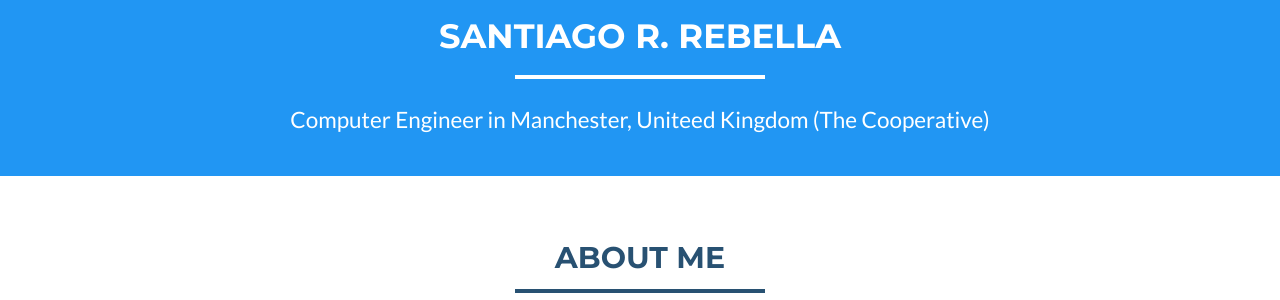
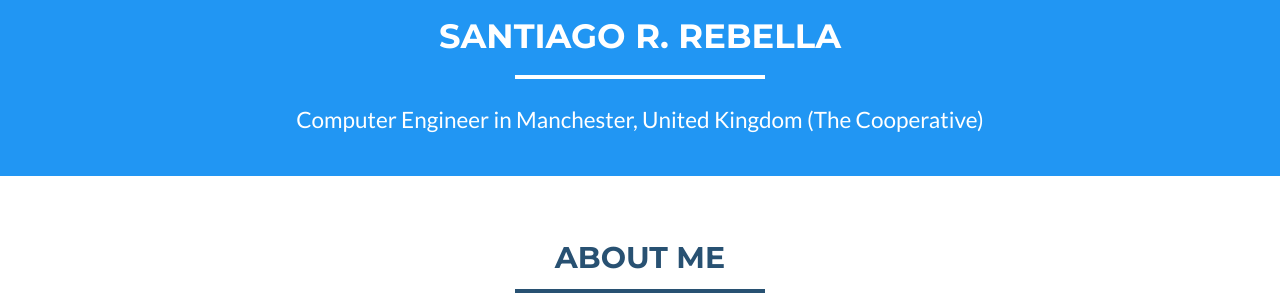
Before and after one commit to srebella/portfolio, a Jekyll site: the page built from index.html, in a window 1280 px wide and 900 px high. Shown: the part 398-698 px from the top of the window. Built offline with Jekyll 4.4.1, drawn with Linux system fonts in a browser that asks for light colours.

Commit message:
Update _config.yml

```diff
--- a/_config.yml
+++ b/_config.yml
@@ -3,7 +3,7 @@ name: Santiago R. Rebella
 email: santi.rebella87@gmail.com
 #canonical_url: https://edwinexemplar.com
 keywords: "Software Engineer, C#, AngularJS, ASP.NET, ASP.NET Core Machine Learning, Deep Learning, Startups, Agile, Pair Programming"
-skills: "Computer Engineer in Manchester, Uniteed Kingdom (The Cooperative)"
+skills: "Computer Engineer in Manchester, United Kingdom (The Cooperative)"
 baseurl:
 
 # Social networks usernames (many more available: google-plus, flickr, dribbble, pinterest, instagram, tumblr, linkedin, etc.)
```
